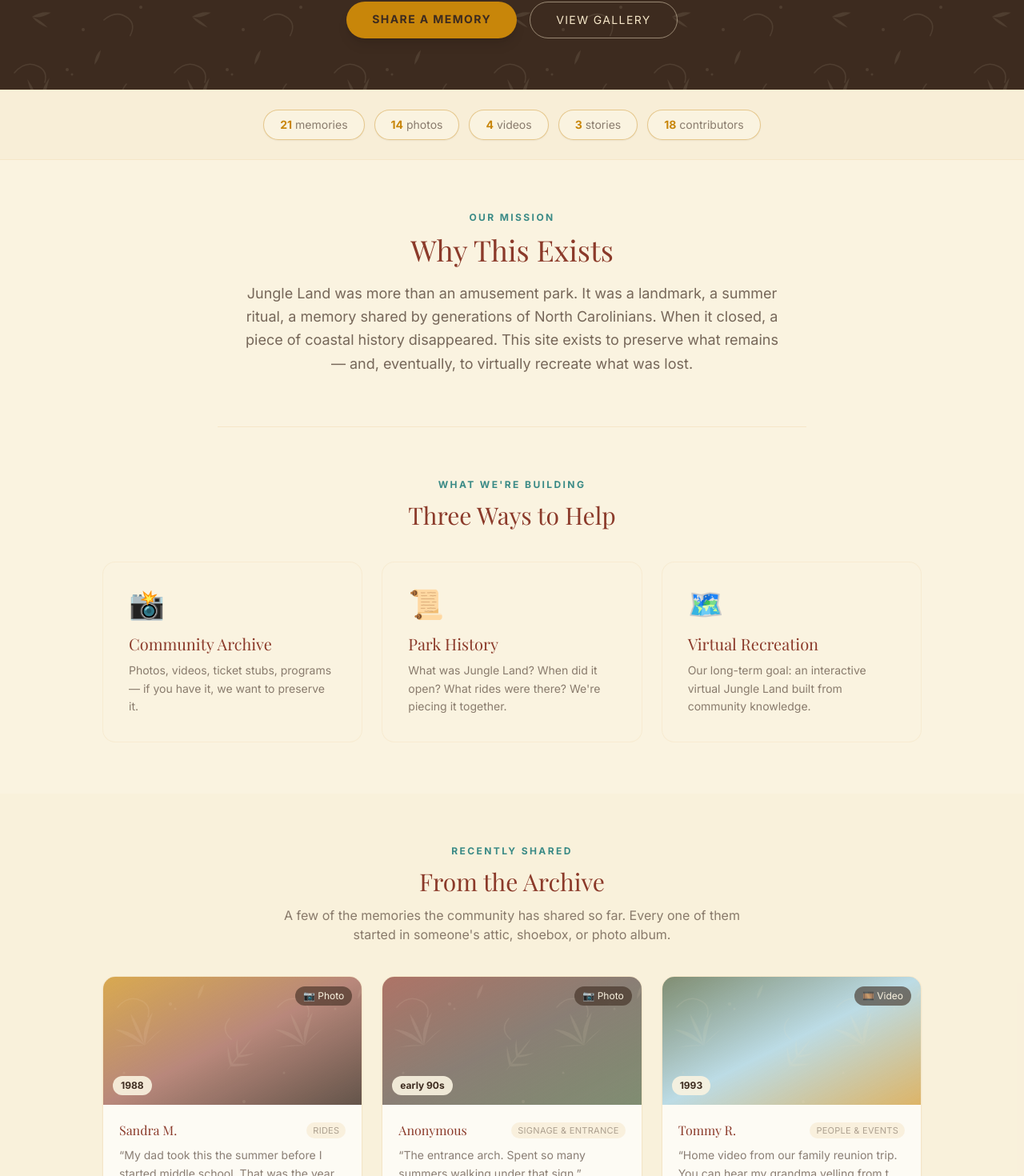
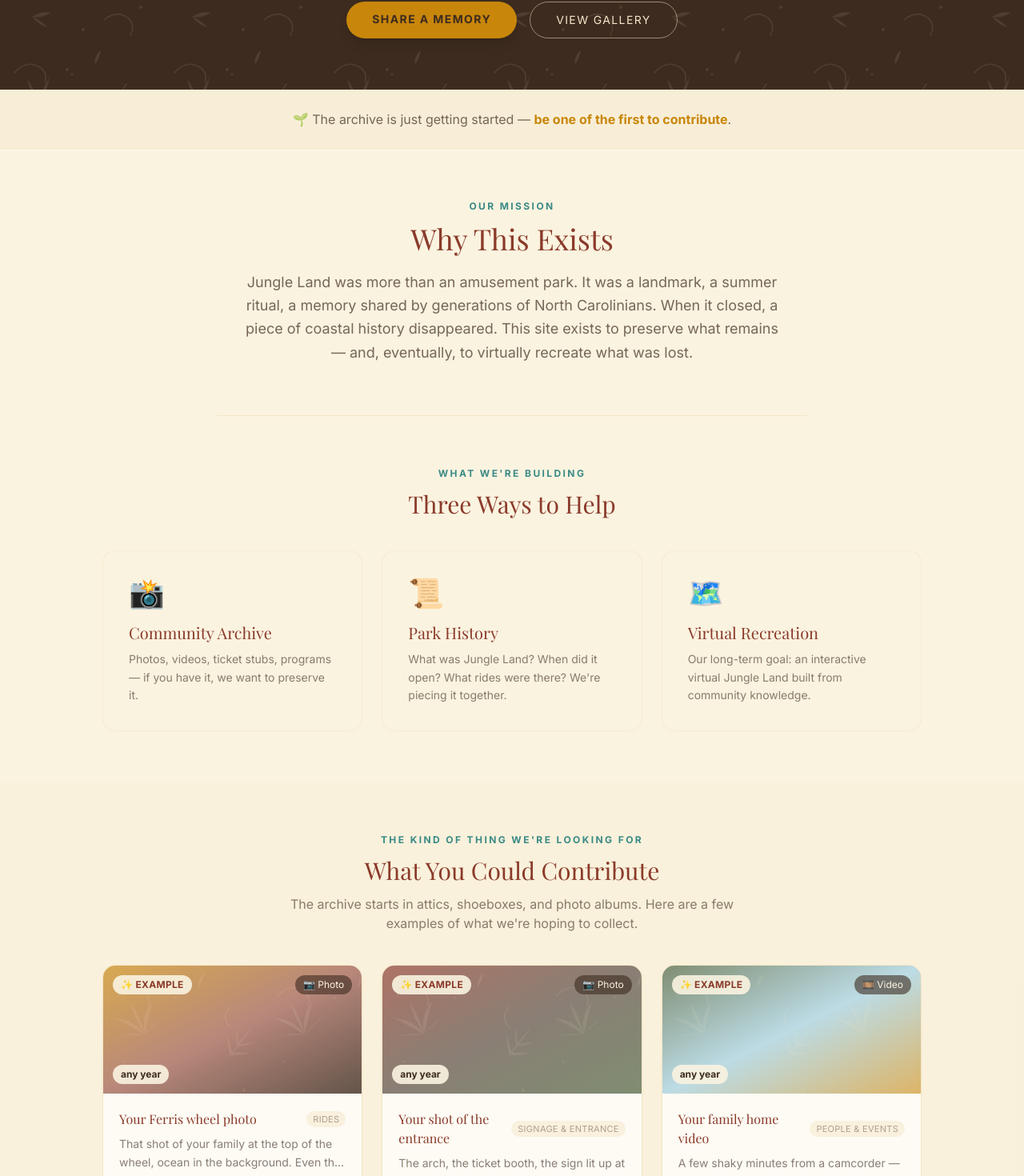
Before and after one commit to Raleighite/jungleland-nc, a Next.js app: page / in a window 1280 px wide. Shown: the part 804-2274 px from the top of the page at 80% size. Built offline with nearby package versions, Linux system fonts and the light colour scheme; a web font is replaced by a local one.

Commit message:
Replace fake submissions with clearly-labeled examples of what to contribute

```diff
--- a/src/app/gallery/page.tsx
+++ b/src/app/gallery/page.tsx
@@ -14,7 +14,7 @@ export default function GalleryPage() {
         <p className="text-jungle-amber text-sm uppercase tracking-widest mb-2">Community Archive</p>
         <h1 className="font-display text-4xl md:text-5xl text-jungle-bark mb-4">Gallery</h1>
         <p className="text-jungle-bark/60 max-w-xl mx-auto">
-          Photos, videos, and memories submitted by people who were there. Every image is a piece of history.
+          This is where community photos, videos, and stories will live. The archive is just getting started — here&apos;s the kind of thing we&apos;re hoping to collect.
         </p>
       </div>
 
--- a/src/app/page.tsx
+++ b/src/app/page.tsx
@@ -50,24 +50,15 @@ export default function HomePage() {
         </div>
       </section>
 
-      {/* Stats bar */}
-      {/* PLACEHOLDER — hardcoded counts; derive from real archive data when live */}
+      {/* Archive status bar */}
+      {/* PLACEHOLDER — swap for real archive counts once submissions go live */}
       <section className="bg-jungle-sand/40 border-y border-jungle-sand py-6 px-4">
-        <div className="max-w-4xl mx-auto flex flex-wrap justify-center gap-3">
-          {[
-            { count: '21', label: 'memories' },
-            { count: '14', label: 'photos' },
-            { count: '4', label: 'videos' },
-            { count: '3', label: 'stories' },
-            { count: '18', label: 'contributors' },
-          ].map(stat => (
-            <span key={stat.label}
-              className="bg-jungle-cream border border-jungle-amber/40 text-jungle-bark rounded-full px-5 py-2 text-sm font-body shadow-sm">
-              <span className="font-bold text-jungle-amber">{stat.count}</span>{' '}
-              <span className="text-jungle-bark/60">{stat.label}</span>
-            </span>
-          ))}
-        </div>
+        <p className="max-w-4xl mx-auto text-center text-jungle-bark/70 font-body">
+          🌱 The archive is just getting started —{' '}
+          <Link href="/submit" className="text-jungle-amber font-bold hover:underline">
+            be one of the first to contribute
+          </Link>.
+        </p>
       </section>
 
       {/* Why This Exists */}
@@ -130,15 +121,15 @@ export default function HomePage() {
       {/* From the Archive */}
       <section className="py-16 px-4 bg-jungle-sand/20">
         <div className="max-w-5xl mx-auto">
-          <p className="text-jungle-teal text-xs font-body font-bold uppercase tracking-[0.2em] mb-3 text-center">Recently Shared</p>
-          <h2 className="font-display text-3xl text-jungle-rust mb-3 text-center">From the Archive</h2>
+          <p className="text-jungle-teal text-xs font-body font-bold uppercase tracking-[0.2em] mb-3 text-center">The Kind of Thing We&apos;re Looking For</p>
+          <h2 className="font-display text-3xl text-jungle-rust mb-3 text-center">What You Could Contribute</h2>
           <p className="text-jungle-bark/60 text-center max-w-xl mx-auto mb-10 font-body">
-            A few of the memories the community has shared so far. Every one of them started in someone&apos;s attic, shoebox, or photo album.
+            The archive starts in attics, shoeboxes, and photo albums. Here are a few examples of what we&apos;re hoping to collect.
           </p>
-          {/* PLACEHOLDER — pulls from sample data; swap for latest real submissions */}
+          {/* PLACEHOLDER — example cards; swap for latest real submissions when live */}
           <div className="grid grid-cols-1 sm:grid-cols-2 lg:grid-cols-3 gap-6 mb-10">
             {memories.slice(0, 3).map(m => (
-              <MemoryCard key={m.name + m.year} {...m} />
+              <MemoryCard key={m.name + m.year} {...m} example />
             ))}
           </div>
           <div className="text-center">
--- a/src/components/GalleryGrid.tsx
+++ b/src/components/GalleryGrid.tsx
@@ -16,6 +16,11 @@ export default function GalleryGrid() {
 
   return (
     <div>
+      {/* PLACEHOLDER — example cards; replace with real submissions when live */}
+      <p className="text-center text-jungle-bark/50 italic text-sm mb-8">
+        No submissions are published yet — these cards are examples of what you could contribute.
+      </p>
+
       {/* Filter tabs */}
       <div className="flex flex-wrap justify-center gap-2 mb-10">
         {tabs.map(tab => (
@@ -36,7 +41,7 @@ export default function GalleryGrid() {
       {/* Cards */}
       <div className="grid grid-cols-1 sm:grid-cols-2 lg:grid-cols-3 gap-6">
         {filtered.map(m => (
-          <MemoryCard key={m.name + m.year} {...m} />
+          <MemoryCard key={m.name + m.year} {...m} example />
         ))}
       </div>
     </div>
--- a/src/components/MemoryCard.tsx
+++ b/src/components/MemoryCard.tsx
@@ -6,6 +6,8 @@ type MemoryCardProps = {
   category: string
   type: 'photo' | 'video' | 'story'
   story: string
+  /** Marks the card as an example of what to contribute, not a real submission */
+  example?: boolean
 }
 
 // PLACEHOLDER — gradient stands in for the real photo/video thumbnail
@@ -22,7 +24,7 @@ const typeIcons: Record<MemoryType, { icon: string; label: string }> = {
   story: { icon: '📖', label: 'Story' },
 }
 
-export default function MemoryCard({ name, year, category, type, story }: MemoryCardProps) {
+export default function MemoryCard({ name, year, category, type, story, example = false }: MemoryCardProps) {
   const gradient = categoryGradients[category as MemoryCategory] ?? categoryGradients['Rides']
   const typeInfo = typeIcons[type]
 
@@ -31,6 +33,11 @@ export default function MemoryCard({ name, year, category, type, story }: Memory
       {/* Placeholder image area */}
       <div className={`relative h-40 bg-gradient-to-br ${gradient}`}>
         <div className="absolute inset-0 bg-[url('/texture.svg')] opacity-10" />
+        {example && (
+          <span className="absolute top-3 left-3 bg-jungle-cream/90 text-jungle-rust text-xs font-bold uppercase tracking-wide px-2.5 py-1 rounded-full">
+            ✨ Example
+          </span>
+        )}
         <span
           className="absolute top-3 right-3 bg-jungle-bark/60 text-jungle-cream text-xs px-2.5 py-1 rounded-full backdrop-blur-sm"
           title={typeInfo.label}
@@ -49,7 +56,9 @@ export default function MemoryCard({ name, year, category, type, story }: Memory
             {category}
           </span>
         </div>
-        <p className="text-jungle-bark/60 text-sm leading-relaxed line-clamp-2">&ldquo;{story}&rdquo;</p>
+        <p className="text-jungle-bark/60 text-sm leading-relaxed line-clamp-2">
+          {example ? story : <>&ldquo;{story}&rdquo;</>}
+        </p>
       </div>
     </article>
   )
--- a/src/data/memories.ts
+++ b/src/data/memories.ts
@@ -1,5 +1,5 @@
-// PLACEHOLDER — sample memories to show the vision while real submissions come in.
-// Swap this array for real data (CMS / API) when the archive goes live.
+// PLACEHOLDER — example contributions shown while the archive waits for real submissions.
+// Swap this array for real data (CMS / API) when submissions go live.
 
 export type MemoryCategory = 'Rides' | 'Signage & Entrance' | 'People & Events' | 'Aerial & Maps'
 export type MemoryType = 'photo' | 'video' | 'story'
@@ -12,69 +12,49 @@ export type Memory = {
   story: string
 }
 
+// Each entry is an example of what someone could contribute — not a real submission.
 export const memories: Memory[] = [
   {
-    name: 'Sandra M.',
-    year: '1988',
+    name: 'Your Ferris wheel photo',
+    year: 'any year',
     category: 'Rides',
     type: 'photo',
-    story: 'My dad took this the summer before I started middle school. That was the year I finally rode the big Ferris wheel alone.',
+    story: 'That shot of your family at the top of the wheel, ocean in the background. Even the blurry ones count.',
   },
   {
-    name: 'Anonymous',
-    year: 'early 90s',
+    name: 'Your shot of the entrance',
+    year: 'any year',
     category: 'Signage & Entrance',
     type: 'photo',
-    story: 'The entrance arch. Spent so many summers walking under that sign.',
+    story: 'The arch, the ticket booth, the sign lit up at night — any angle helps us piece the entrance back together.',
   },
   {
-    name: 'Tommy R.',
-    year: '1993',
+    name: 'Your family home video',
+    year: 'any year',
     category: 'People & Events',
     type: 'video',
-    story: 'Home video from our family reunion trip. You can hear my grandma yelling from the bumper boats.',
+    story: 'A few shaky minutes from a camcorder — birthdays, reunions, a cousin on the go-karts. Sound and all.',
   },
   {
-    name: 'Cheryl B.',
-    year: '1979',
+    name: 'Your go-kart story',
+    year: 'any year',
     category: 'Rides',
-    type: 'photo',
-    story: 'First time I ever rode a Ferris wheel. I was terrified. My brother talked me into it.',
+    type: 'story',
+    story: "No photo needed. What you rode, who you raced, what the line felt like on a July afternoon — write it down.",
   },
   {
-    name: 'David K.',
-    year: '2001',
-    category: 'Rides',
+    name: 'Your gift-shop postcard',
+    year: 'any year',
+    category: 'Aerial & Maps',
     type: 'photo',
-    story: "One of the last summers it was open. We didn't know it at the time.",
+    story: 'Postcards, park maps, brochures — anything that shows the layout. Check the attic and the junk drawer.',
   },
   {
-    name: 'Anonymous',
-    year: 'mid-80s',
-    category: 'Aerial & Maps',
-    type: 'photo',
-    story: "Postcard from the gift shop. Found it in my grandmother's things.",
-  },
-  {
-    name: 'Patricia L.',
-    year: '1996',
+    name: 'Your day-at-the-park memory',
+    year: 'any year',
     category: 'People & Events',
     type: 'story',
-    story: 'Every July 4th weekend. Made it an annual tradition. The go-karts were the best part for the kids.',
-  },
-  {
-    name: 'Mike T.',
-    year: '1985',
-    category: 'Signage & Entrance',
-    type: 'photo',
-    story: 'This photo was in a shoebox for 30 years. Just found it cleaning out the attic.',
-  },
-  {
-    name: 'Rosa N.',
-    year: '1991',
-    category: 'Rides',
-    type: 'video',
-    story: 'My quinceañera celebration included a trip to Jungle Land. This was a big deal for our whole family.',
+    story: 'A tradition, a first date, a graduation trip. The small details are exactly what we want to preserve.',
   },
 ]
 
```
